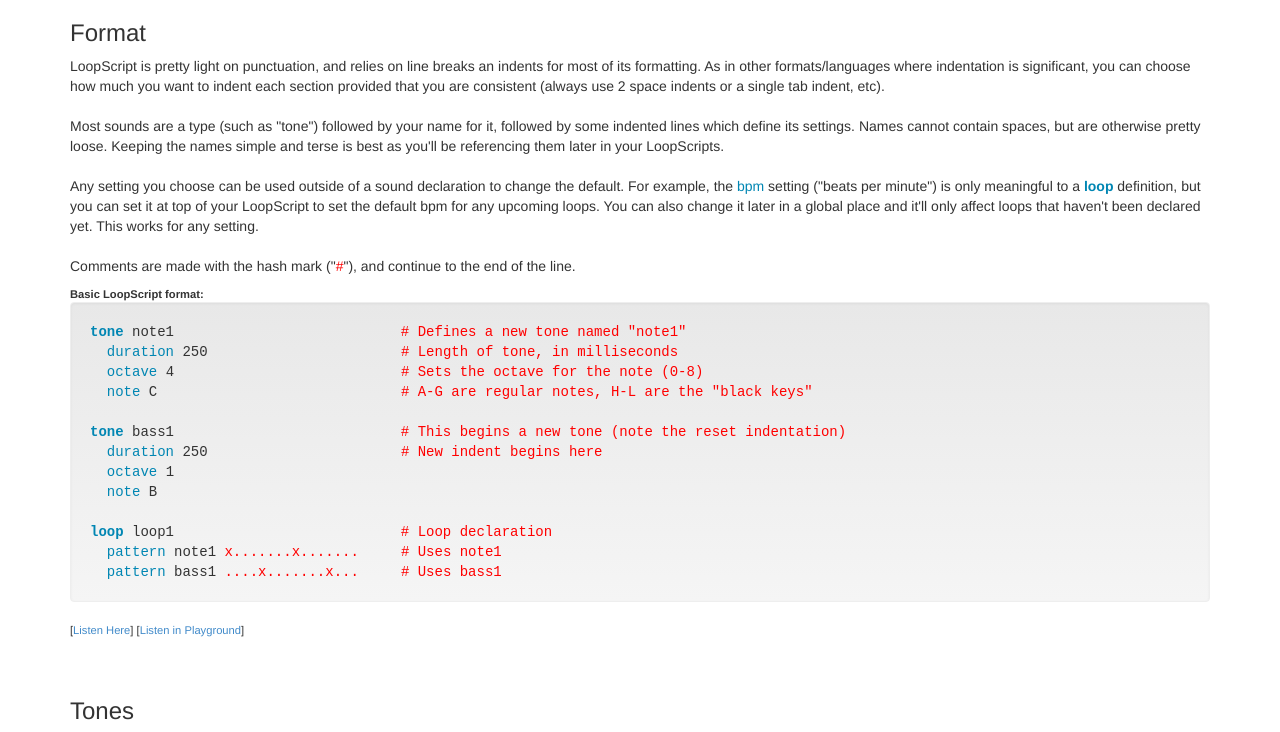
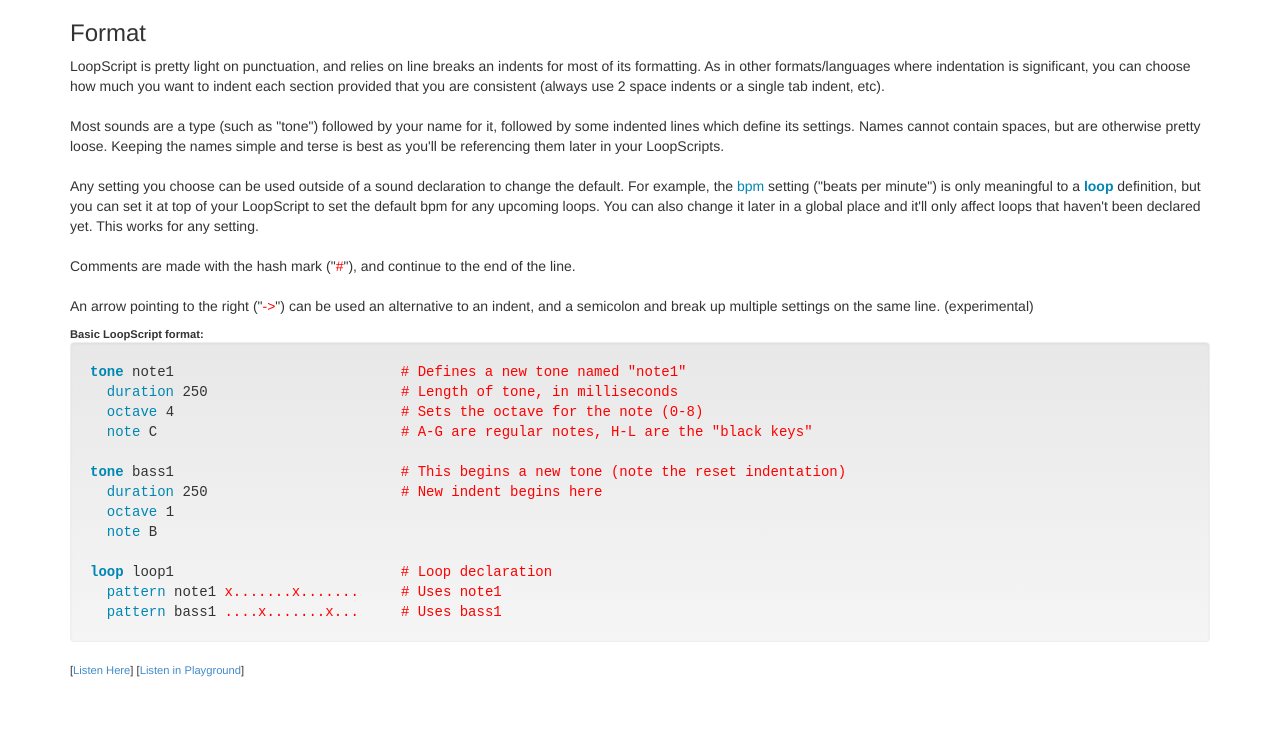
Before and after one commit to joedrago/loopscript, a website: page learn.html in a window 1280 px wide. Shown: the part 788-1520 px from the top of the page. Drawn offline with Linux system fonts and the light colour scheme.

Commit message:
added documentation for arrow and semicolon

```diff
--- a/learn.html
+++ b/learn.html
@@ -176,7 +176,9 @@ Most sounds are a type (such as "tone") followed by your name for it, followed b
 
 Any setting you choose can be used outside of a sound declaration to change the default. For example, the <span class="command">bpm</span> setting ("beats per minute") is only meaningful to a <span class="keyword">loop</span> definition, but you can set it at top of your LoopScript to set the default bpm for any upcoming loops. You can also change it later in a global place and it'll only affect loops that haven't been declared yet. This works for any setting.
 
-Comments are made with the hash mark ("<span class="comment">#</span>"), and continue to the end of the line.</p>
+Comments are made with the hash mark ("<span class="comment">#</span>"), and continue to the end of the line.
+
+An arrow pointing to the right ("<span class="operator">-&gt;</span>") can be used an alternative to an indent, and a semicolon and break up multiple settings on the same line. (experimental)</p>
 
 <div id="exOuter2" class="exOuter">
 <div id="exTitle2" class="exTitle">
```
Also changed, not shown: html/learn.src.html (+3 -1 lines).
